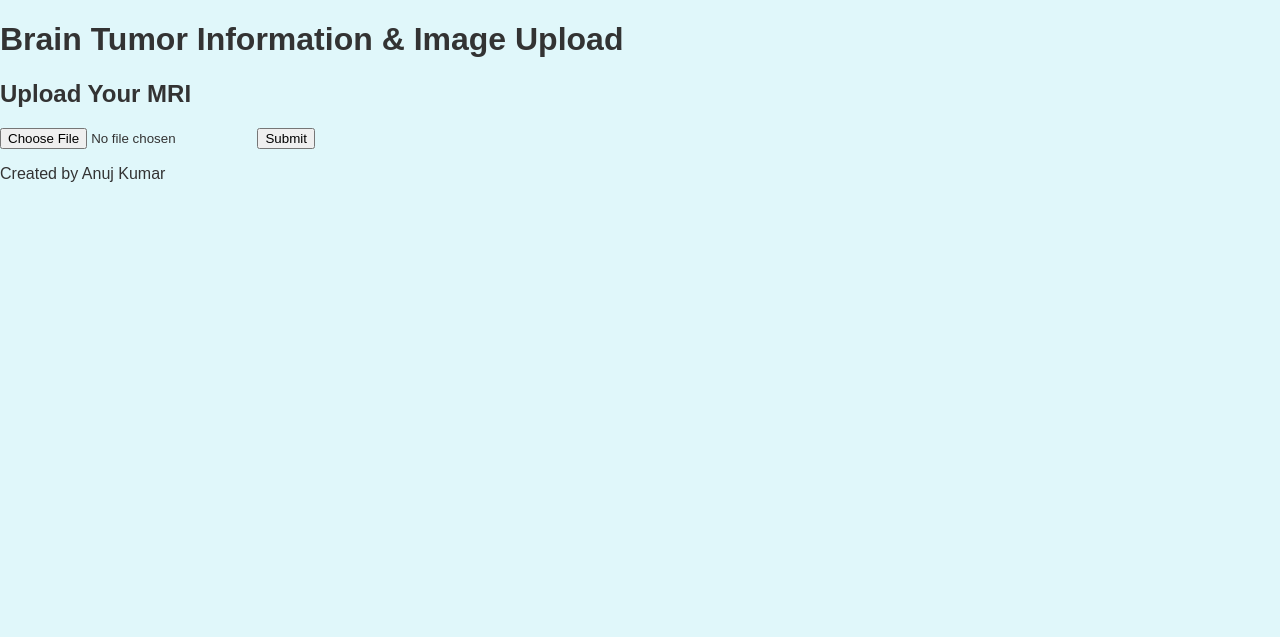
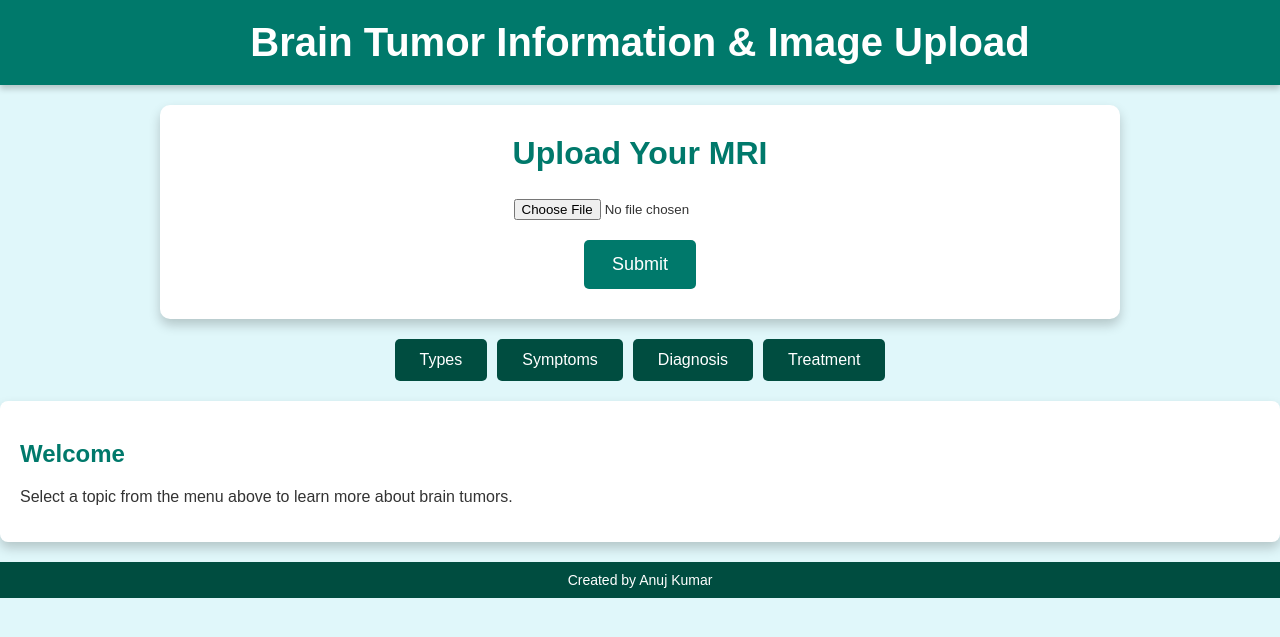
Before and after one commit to anujjsengar/Brain_Tumor_Project, a Flask app: page / in a window 1280 px wide. Shown: the top 637 px of the page. Run offline with Flask 3, Linux system fonts and the light colour scheme; parts of the project's set-up code (start-up, migrations or seed data) failed here and were passed over.

Commit message:
Update index.html

```diff
--- a/templates/index.html
+++ b/templates/index.html
@@ -5,7 +5,6 @@
     <meta name="viewport" content="width=device-width, initial-scale=1.0">
     <title>Brain Tumor Information & Image Upload</title>
     <style>
-        /* Existing styles... */
         body {
             font-family: Arial, sans-serif;
             margin: 0;
@@ -13,28 +12,91 @@
             background-color: #e0f7fa;
             color: #333;
         }
-
-        /* ... (your other styles stay unchanged) ... */
-
-        .loader {
-            border: 8px solid #f3f3f3;
-            border-top: 8px solid #00796b;
-            border-radius: 50%;
-            width: 50px;
-            height: 50px;
-            animation: spin 1s linear infinite;
+        .header {
+            background-color: #00796b;
+            color: white;
+            padding: 20px;
+            text-align: center;
+            box-shadow: 0 4px 6px rgba(0, 0, 0, 0.2);
+        }
+        .header h1 {
+            margin: 0;
+            font-size: 2.5em;
+        }
+        .nav {
+            display: flex;
+            justify-content: center;
+            margin: 20px 0;
+        }
+        .nav button {
+            background-color: #004d40;
+            color: white;
+            border: none;
+            padding: 12px 25px;
+            font-size: 16px;
+            cursor: pointer;
+            margin: 0 5px;
+            border-radius: 5px;
+            transition: background-color 0.3s, transform 0.2s;
+        }
+        .nav button:hover {
+            background-color: #003d33;
+            transform: scale(1.05);
+        }
+        .container {
+            background: #ffffff;
+            padding: 30px;
+            border-radius: 10px;
+            box-shadow: 0 6px 12px rgba(0, 0, 0, 0.2);
+            max-width: 900px;
             margin: 20px auto;
-            display: none;
+            text-align: center;
         }
-
-        @keyframes spin {
-            0% { transform: rotate(0deg); }
-            100% { transform: rotate(360deg); }
+        .container h2 {
+            margin-top: 0;
+            font-size: 2em;
+            color: #00796b;
         }
-
-        .disabled {
-            opacity: 0.5;
-            pointer-events: none;
+        input[type="file"] {
+            display: block;
+            margin: 20px auto;
+        }
+        input[type="submit"] {
+            background-color: #00796b;
+            color: white;
+            border: none;
+            padding: 14px 28px;
+            font-size: 18px;
+            cursor: pointer;
+            border-radius: 5px;
+            transition: background-color 0.3s, transform 0.2s;
+        }
+        input[type="submit"]:hover {
+            background-color: #004d40;
+            transform: scale(1.05);
+        }
+        .content {
+            padding: 20px;
+            background: #ffffff;
+            border-radius: 8px;
+            box-shadow: 0 6px 12px rgba(0, 0, 0, 0.2);
+            margin-top: 20px;
+            text-align: left;
+        }
+        .content h2 {
+            color: #00796b;
+        }
+        .footer {
+            background-color: #004d40;
+            color: white;
+            padding: 10px;
+            text-align: center;
+            position: relative;
+            margin-top: 20px;
+        }
+        .footer p {
+            margin: 0;
+            font-size: 14px;
         }
     </style>
     <link rel="icon" href="/static/favicon.ico" type="image/x-icon">
@@ -45,66 +107,84 @@
     </div>
     <div class="container">
         <h2>Upload Your MRI</h2>
-        <form id="uploadForm" class="form" action="/predict" method="POST" enctype="multipart/form-data">
+        <form class="form" action="/predict" method="POST" enctype="multipart/form-data">
             <input type="file" name="image" accept="image/*" required>
-            <input type="submit" value="Submit" id="submitBtn">
-            <div class="loader" id="loader"></div>
+            <input type="submit" value="Submit">
         </form>
     </div>
+    <div class="nav">
+        <button onclick="showContent('types')">Types</button>
+        <button onclick="showContent('symptoms')">Symptoms</button>
+        <button onclick="showContent('diagnosis')">Diagnosis</button>
+        <button onclick="showContent('treatment')">Treatment</button>
+    </div>
 
-    <!-- Your nav and content sections stay the same -->
+    <div class="content" id="content">
+        <h2>Welcome</h2>
+        <p>Select a topic from the menu above to learn more about brain tumors.</p>
+    </div>
 
     <div class="footer">
         <p>Created by Anuj Kumar</p>
     </div>
 
     <script>
-        const form = document.getElementById('uploadForm');
-        const loader = document.getElementById('loader');
-        const submitBtn = document.getElementById('submitBtn');
-
-        form.addEventListener('submit', function () {
-            loader.style.display = 'block';
-            submitBtn.classList.add('disabled');
-            submitBtn.value = "Predicting...";
-        });
-
         function showContent(section) {
             const content = document.getElementById('content');
             switch(section) {
                 case 'types':
-                    content.innerHTML = `
+                    content.innerHTML =
                         <h2>Types of Brain Tumors</h2>
-                        <p>Brain tumors can be classified into two main types: primary and secondary...</p>
-                        <!-- More content -->
-                    `;
+                        <p>Brain tumors can be classified into two main types: primary and secondary. Primary brain tumors originate in the brain, while secondary brain tumors (metastatic tumors) spread from other parts of the body.</p>
+                        <ul>
+                            <li><strong>Gliomas:</strong> Tumors that arise from glial cells, including astrocytomas, oligodendrogliomas, and ependymomas.</li>
+                            <li><strong>Meningiomas:</strong> Tumors that develop in the meninges, the protective membranes covering the brain and spinal cord.</li>
+                            <li><strong>Schwannomas:</strong> Tumors that occur in the Schwann cells, which produce the myelin sheath covering nerves.</li>
+                        </ul>
+                    ;
                     break;
                 case 'symptoms':
-                    content.innerHTML = `
+                    content.innerHTML =
                         <h2>Symptoms of Brain Tumors</h2>
-                        <p>The symptoms of brain tumors can vary based on the tumor's size, type, and location...</p>
-                        <!-- More content -->
-                    `;
+                        <p>The symptoms of brain tumors can vary based on the tumor's size, type, and location. Common symptoms include:</p>
+                        <ul>
+                            <li>Headaches, often worsening over time</li>
+                            <li>Seizures</li>
+                            <li>Nausea and vomiting</li>
+                            <li>Changes in vision, speech, or hearing</li>
+                            <li>Difficulty with balance and coordination</li>
+                            <li>Memory problems and changes in personality</li>
+                        </ul>
+                    ;
                     break;
                 case 'diagnosis':
-                    content.innerHTML = `
+                    content.innerHTML =
                         <h2>Diagnosis of Brain Tumors</h2>
-                        <p>Diagnosis of brain tumors typically involves...</p>
-                        <!-- More content -->
-                    `;
+                        <p>Diagnosis of brain tumors typically involves a combination of medical history, physical examinations, and imaging tests:</p>
+                        <ul>
+                            <li><strong>Neurological Exam:</strong> Evaluates brain function, including reflexes, muscle strength, and coordination.</li>
+                            <li><strong>Imaging Tests:</strong> MRI or CT scans are used to visualize the brain and identify tumors.</li>
+                            <li><strong>Biopsy:</strong> A sample of tumor tissue may be removed and analyzed to determine the type of tumor.</li>
+                        </ul>
+                    ;
                     break;
                 case 'treatment':
-                    content.innerHTML = `
+                    content.innerHTML =
                         <h2>Treatment of Brain Tumors</h2>
-                        <p>Treatment options for brain tumors depend on the type, location, and grade...</p>
-                        <!-- More content -->
-                    `;
+                        <p>Treatment options for brain tumors depend on the type, location, and grade of the tumor, as well as the patient's overall health. Common treatments include:</p>
+                        <ul>
+                            <li><strong>Surgery:</strong> Removing the tumor through surgery is often the first step.</li>
+                            <li><strong>Radiation Therapy:</strong> Uses high-energy rays to target and kill cancer cells.</li>
+                            <li><strong>Chemotherapy:</strong> Uses drugs to kill cancer cells or stop their growth.</li>
+                            <li><strong>Targeted Therapy:</strong> Involves drugs that specifically target cancer cells without affecting normal cells.</li>
+                        </ul>
+                    ;
                     break;
                 default:
-                    content.innerHTML = `
+                    content.innerHTML =
                         <h2>Welcome</h2>
                         <p>Select a topic from the menu above to learn more about brain tumors.</p>
-                    `;
+                    ;
             }
         }
     </script>
```
